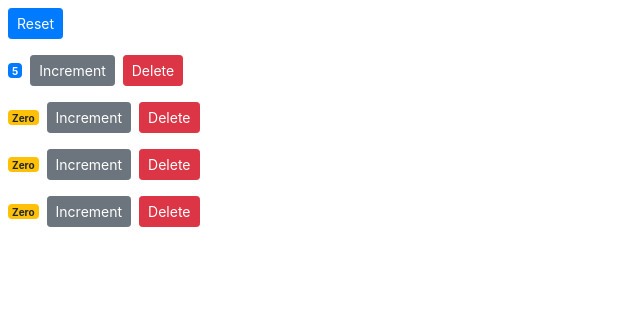
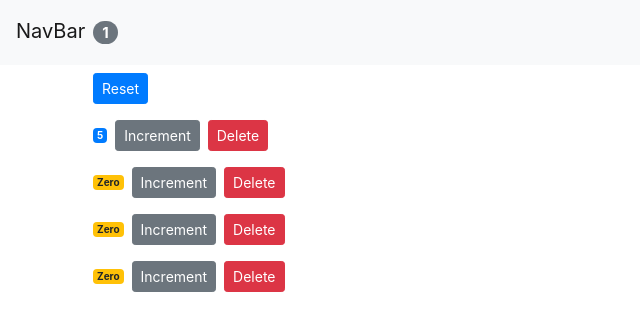
Before and after one commit to carotkut94/ReactCounterApp, a React (Create React App) app: page / in a window 1280 px wide. Shown: the top 330 px of the page, without its empty margins (0-640 px from the left). Built offline with nearby package versions, Linux system fonts and the light colour scheme.

Commit message:
moved state to app, and made the component tree to share the state with all childs, and add new navbar component

```diff
--- a/src/App.js
+++ b/src/App.js
@@ -1,26 +1,52 @@
-import React, { Component } from 'react';
-import logo from './logo.svg';
-import './App.css';
+import React, { Component } from "react";
+import NavBar from "./components/navbar";
+import "./App.css";
+import Counters from "./components/counters";
 
 class App extends Component {
+  state = {
+    counters: [
+      { id: 1, value: 5 },
+      { id: 2, value: 0 },
+      { id: 3, value: 0 },
+      { id: 4, value: 0 }
+    ]
+  };
+
+  handleReset = () => {
+    const counters = this.state.counters.map(c => {
+      c.value = 0;
+      return c;
+    });
+    this.setState({ counters });
+  };
+
+  handleIncrement = counter => {
+    const counters = [...this.state.counters];
+    const index = counters.indexOf(counter);
+    counters[index] = { ...counter };
+    counters[index].value++;
+    this.setState({ counters });
+  };
+
+  handleDelete = counterId => {
+    const counters = this.state.counters.filter(c => c.id !== counterId);
+    this.setState({ counters });
+  };
+
   render() {
     return (
-      <div className="App">
-        <header className="App-header">
-          <img src={logo} className="App-logo" alt="logo" />
-          <p>
-            Edit <code>src/App.js</code> and save to reload.
-          </p>
-          <a
-            className="App-link"
-            href="https://reactjs.org"
-            target="_blank"
-            rel="noopener noreferrer"
-          >
-            Learn React
-          </a>
-        </header>
-      </div>
+      <React.Fragment>
+        <NavBar total={this.state.counters.filter(c => c.value > 0).length} />
+        <main className="container">
+          <Counters
+            counters={this.state.counters}
+            onReset={this.handleReset}
+            onIncrement={this.handleIncrement}
+            onDelete={this.handleDelete}
+          />
+        </main>
+      </React.Fragment>
     );
   }
 }
--- a/src/components/counters.jsx
+++ b/src/components/counters.jsx
@@ -1,14 +1,6 @@
 import React, { Component } from "react";
 import Counter from "./counter";
 class Counters extends Component {
-  state = {
-    counters: [
-      { id: 1, value: 5 },
-      { id: 2, value: 0 },
-      { id: 3, value: 0 },
-      { id: 4, value: 0 }
-    ]
-  };
   // render() {
   //   return (
   //     <div>
@@ -25,48 +17,27 @@
   //   );
   // }
 
-  handleReset = () => {
-    const counters = this.state.counters.map(c => {
-      c.value = 0;
-      return c;
-    });
-    this.setState({ counters });
-  };
-
-  handleIncrement = counter => {
-    const counters = [...this.state.counters];
-    const index = counters.indexOf(counter);
-    counters[index] = { ...counter };
-    counters[index].value++;
-    this.setState({ counters });
-  };
-
   render() {
     return (
       <div>
         <button
-          onClick={this.handleReset}
+          onClick={this.props.onReset}
           className="btn btn-primary btn-sm m-2"
         >
           Reset
         </button>
-        {this.state.counters.map(counter => (
+        {this.props.counters.map(counter => (
           <Counter
             key={counter.id}
-            onDelete={this.handleDelete}
+            onDelete={this.props.onDelete}
             counter={counter}
-            onIncrement={this.handleIncrement}
+            onIncrement={this.props.onIncrement}
           />
         ))}
         {/* Here ID and Key are two different things, they might have same value but key is internally used by React*/}
       </div>
     );
   }
-
-  handleDelete = counterId => {
-    const counters = this.state.counters.filter(c => c.id !== counterId);
-    this.setState({ counters });
-  };
 }
 
 export default Counters;
--- /dev/null
+++ b/src/components/navbar.jsx
@@ -0,0 +1,18 @@
+import React, { Component } from "react";
+class NavBar extends Component {
+  state = {};
+  render() {
+    return (
+      <nav className="navbar navbar-light bg-light">
+        <a className="navbar-brand" href="#">
+          NavBar
+          <span className="badge badge-pill badge-secondary m-2">
+            {this.props.total}
+          </span>
+        </a>
+      </nav>
+    );
+  }
+}
+
+export default NavBar;
--- a/src/index.js
+++ b/src/index.js
@@ -3,9 +3,9 @@
 import "./index.css";
 import * as serviceWorker from "./serviceWorker";
 import "bootstrap/dist/css/bootstrap.css";
-import Counters from "./components/counters";
+import App from "./App";
 
-ReactDOM.render(<Counters />, document.getElementById("root"));
+ReactDOM.render(<App />, document.getElementById("root"));
 
 // If you want your app to work offline and load faster, you can change
 // unregister() to register() below. Note this comes with some pitfalls.
```
